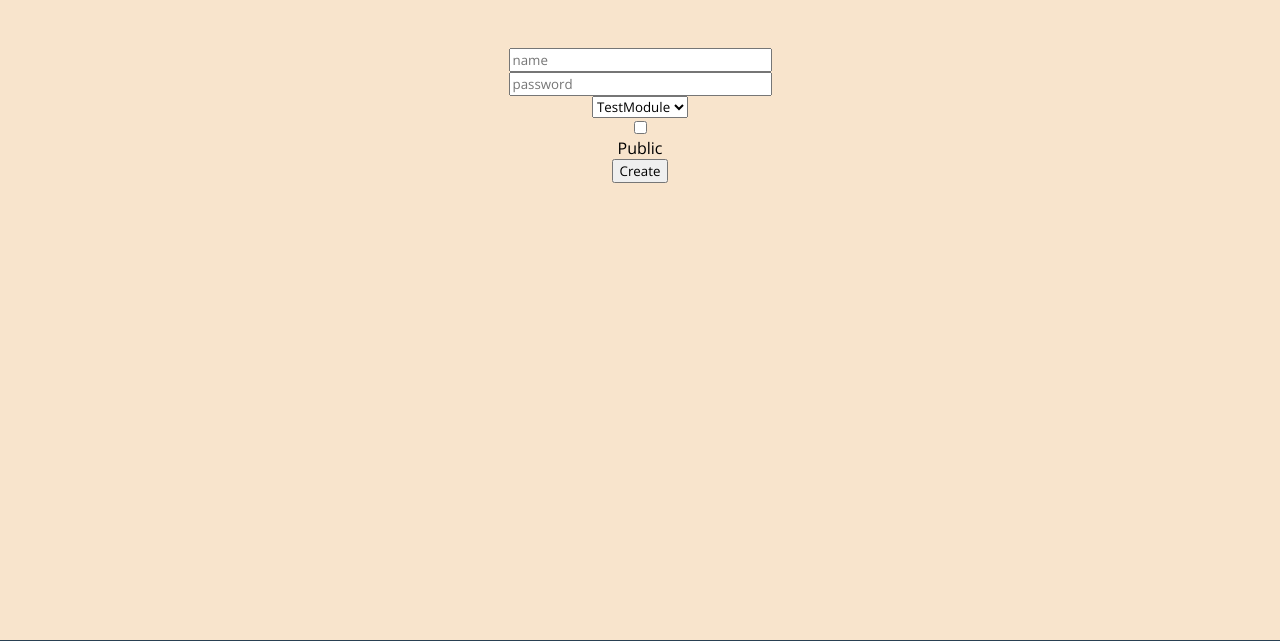
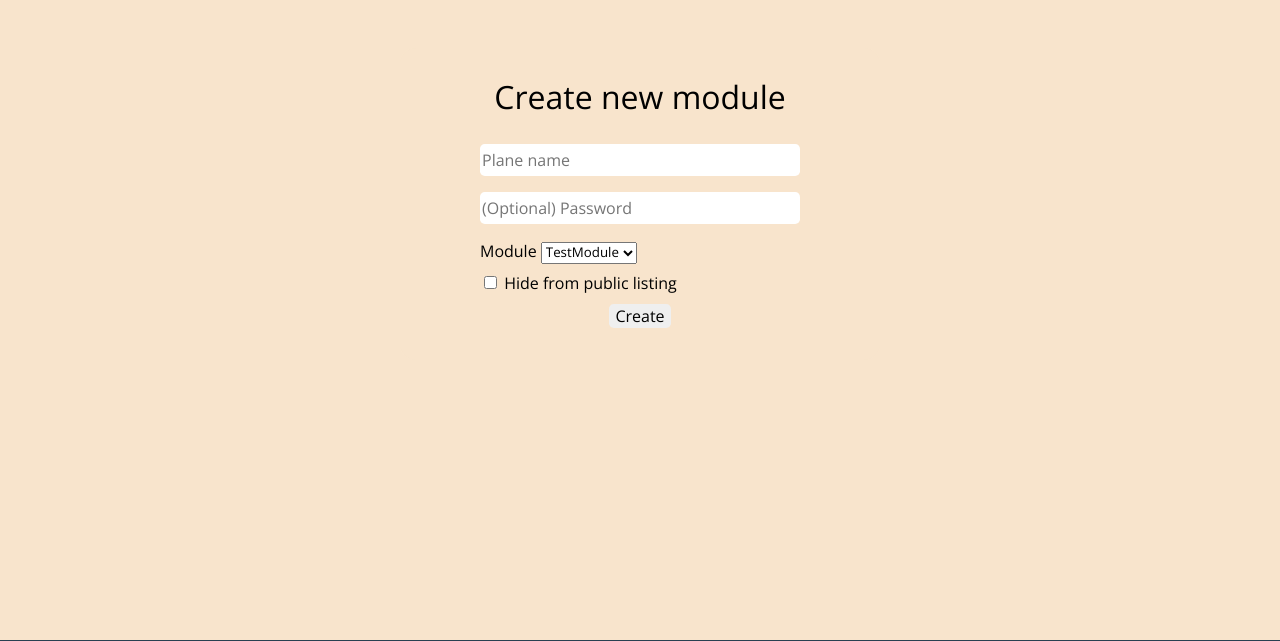
Before and after one commit to ashlaban/m7011e-planeshift, a Flask app: page /planes/create in a window 1280 px wide. Shown: the part 80-721 px from the top of the page. Run offline with Flask 2, Linux system fonts and the light colour scheme; a user stored in the database is signed in; data comes from the database, SQL or seed files in the repository; parts of the project's set-up code (start-up, migrations or seed data) failed here and were passed over.

Commit message:
Fix: Small piff up of plane/create

```diff
--- a/app/planes/controllers.py
+++ b/app/planes/controllers.py
@@ -49,7 +49,7 @@ def show_plane_helper(plane):
 		paths['main.js'] = ''
 
 	try:
-		module_path=manager.get_module_path(module.name)
+		module_path=manager.get_modver_web_path(module.name, None)
 	except:
 		return render_template('plane/module-not-found.html')
 
@@ -86,7 +86,7 @@ def create_plane():
 				uid = uuid.uuid4()
 			'''
 
-			plane = Plane(owner=g.user.id, password=form.password.data, module=m.id, data=None, name=form.name.data, public=form.public.data)
+			plane = Plane(owner=g.user.id, password=form.password.data, module=m.id, data=None, name=form.name.data, public=not form.hidden.data)
 			db.session.add(plane)
 			db.session.commit()
 
--- a/app/planes/forms.py
+++ b/app/planes/forms.py
@@ -7,7 +7,7 @@ class CreatePlaneForm(Form):
 	name = StringField('name', [validators.InputRequired()])
 	password = PasswordField('password')
 	module = SelectField('module', coerce=int)
-	public = BooleanField('public', default=False)
+	hidden = BooleanField('hidden', default=False)
 
 	def __init__(self, *args, **kwargs):
 		Form.__init__(self, *args, **kwargs)
--- a/app/templates/planes/create.html
+++ b/app/templates/planes/create.html
@@ -1,9 +1,86 @@
 {% extends "base.html" %}
 
 {% block css %}
+<link rel="stylesheet" type="text/css" href="/static/css/modules/module-base.css" />
+
+<script src="/static/js/jquery-3.1.1.min.js"></script>
 {% endblock css %}
 
-{% block content  %}
+{% block content %}
+
+	<script type="text/javascript" charset="utf-8">
+		function create_plane(name, short_desc, long_desc) {
+			var data = {
+				name: name,
+				short_desc: short_desc,
+				long_desc: long_desc,
+			};
+
+			$.ajax({
+				type: 'POST',
+				url: '/api/planes/',
+				data: JSON.stringify(data),
+				dataType: 'json',
+				processData: false,
+				contentType: 'application/json; charset=utf-8',
+				success: function(data) {
+					window.location = '/modules/name/'+name;
+				},
+				error: function(response) {
+					console.log(response)
+					$('#info').html(response.responseJSON.msg);
+				},
+			});
+		}
+
+		function create_module_form(form) {
+			// This is for modern browsers supporting the File API in HTML5.
+			// var fd = new FormData(form);
+			// create_module(fd.get('name'), fd.get('short_desc'), fd.get('long_desc'));
+
+			// This is for Safari
+			var name       = $('#name')[0].value;
+			var short_desc = $('#short_desc')[0].value;
+			var long_desc  = $('#long_desc')[0].value;
+			create_module(name, short_desc, long_desc);
+		}
+
+		$(document).ready( function () {
+			var form = document.getElementById('create-form');
+			form.addEventListener('submit', function(ev) {
+	  			// ev.preventDefault();
+	  			// create_module_form(form);
+			}, false);
+		});
+
+	</script>
+
+	<section class="center-content">
+
+		<div class="form-box rounded center-content">
+			<h1>Create new module</h1>
+			<!-- <p id="info" class="error"></p> -->
+
+			<form id="create-form" class="form center-content" action="" method="post" enctype="multipart/form-data" name="plane-create">
+				{{ form.hidden_tag()  }}
+				{{ form.name(class="wide-form-field", placeholder='Plane name') }}
+				{{ form.password(class="wide-form-field", placeholder='(Optional) Password') }}
+				<div class="wide-form-field">
+					<span>Module</span>
+					{{ form.module(placeholder='none') }}
+					{#{{ form.version(placeholder='none') }}#}
+				</div>
+				<div class="wide-form-field">
+					{{ form.hidden }} Hide from public listing
+				</div>
+				<input type="submit" value="Create">
+			</form>
+		</div>
+	</section>
+{% endblock content %}
+
+<!-- {#
+
 	<form action="" method="post" name="Create_plane" class="center-content top-padding-md">
 		{{ form.hidden_tag()  }}
 		{{ form.name(size=30, placeholder='name') }}
@@ -24,4 +101,5 @@
 		{% endfor %}
 		<input type="submit" value="Create">
 	</form>
-{% endblock  content %}
+
+#} -->
```
